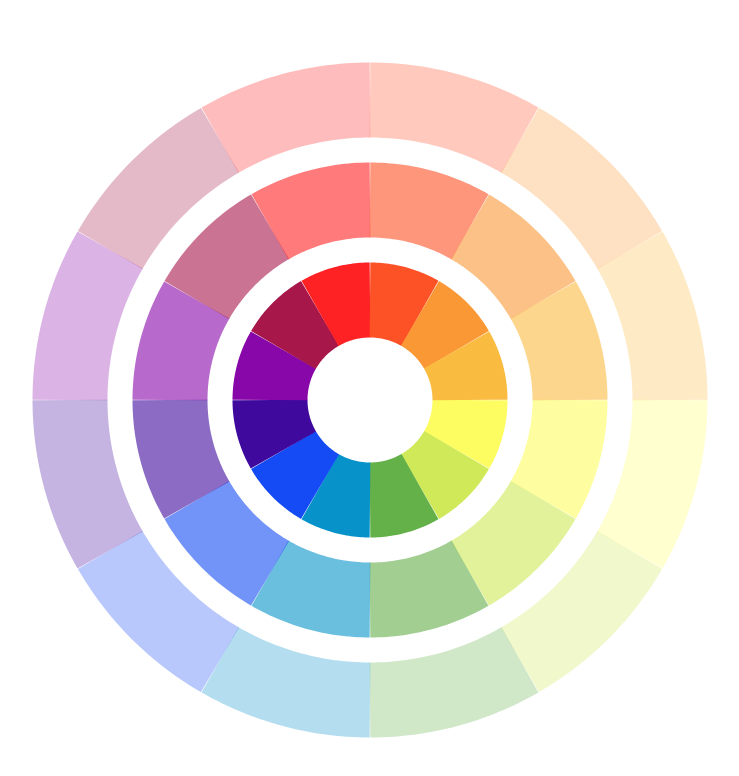
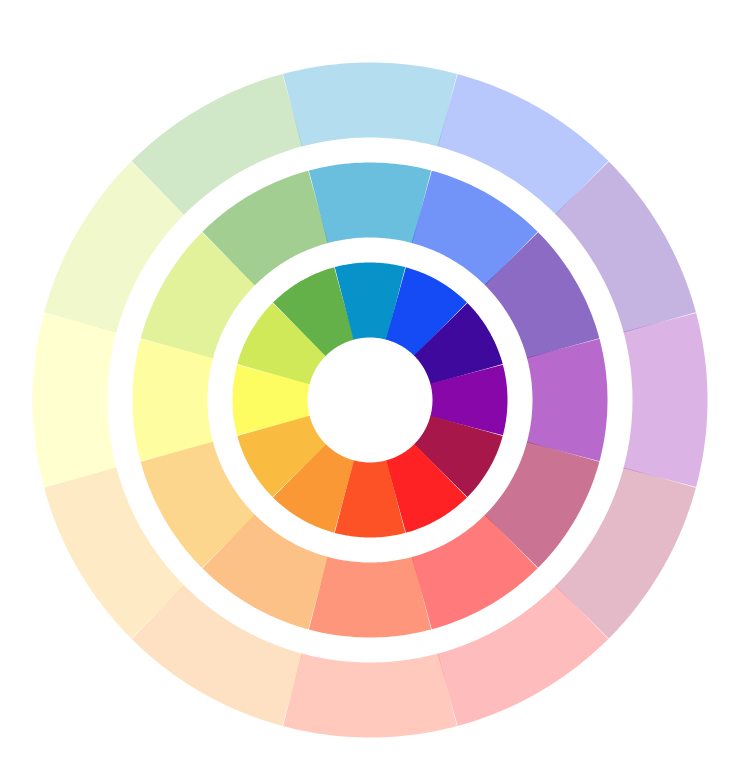
Before and after one commit to hypostatized/p3.christophermorse.org, a plain HTML site: page index.html in a window 1280 px wide. Shown: the whole page, without its empty margins (270-1009 px from the left). Drawn offline with nearby package versions, Linux system fonts and the light colour scheme.

Commit message:
changed order of piano

```diff
--- a/index.html
+++ b/index.html
@@ -39,8 +39,8 @@
             var notes = [{
                 "layer": "1",
                 "radius": 100,
-                "xvalue": 0,
-                "yvalue": 30,
+                "xvalue": 165,
+                "yvalue": 195,
                 "color": "#FDFD62",
                 "key": "65",
                 "note": "C3",
@@ -48,8 +48,8 @@
             }, {
                 "layer": "1",
                 "radius": 100,
-                "xvalue": 30,
-                "yvalue": 60,
+                "xvalue": 195,
+                "yvalue": 225,
                 "color": "#CFE958",
                 "key": "83",
                 "note": "Db3",
@@ -57,8 +57,8 @@
             }, {
                 "layer": "1",
                 "radius": 100,
-                "xvalue": 60,
-                "yvalue": 90,
+                "xvalue": 225,
+                "yvalue": 255,
                 "color": "#64B049",
                 "key": "68",
                 "note": "D3",
@@ -66,8 +66,8 @@
             }, {
                 "layer": "1",
                 "radius": 100,
-                "xvalue": 90,
-                "yvalue": 120,
+                "xvalue": 255,
+                "yvalue": 285,
                 "color": "#0793C9",
                 "key": "70",
                 "note": "Eb3",
@@ -75,8 +75,8 @@
             }, {
                 "layer": "1",
                 "radius": 100,
-                "xvalue": 120,
-                "yvalue": 150,
+                "xvalue": 285,
+                "yvalue": 315,
                 "color": "#154BF4",
                 "key": "71",
                 "note": "E3",
@@ -84,8 +84,8 @@
             }, {
                 "layer": "1",
                 "radius": 100,
-                "xvalue": 150,
-                "yvalue": 180,
+                "xvalue": 315,
+                "yvalue": 345,
                 "color": "#3F099D",
                 "key": "72",
                 "note": "F3",
@@ -93,8 +93,8 @@
             }, {
                 "layer": "1",
                 "radius": 100,
-                "xvalue": 180,
-                "yvalue": 210,
+                "xvalue": 345,
+                "yvalue": 375,
                 "color": "#8707A8",
                 "key": "74",
                 "note": "Gb3",
@@ -102,8 +102,8 @@
             }, {
                 "layer": "1",
                 "radius": 100,
-                "xvalue": 210,
-                "yvalue": 240,
+                "xvalue": 15,
+                "yvalue": 45,
                 "color": "#A7174A",
                 "key": "75",
                 "note": "G3",
@@ -111,8 +111,8 @@
             }, {
                 "layer": "1",
                 "radius": 100,
-                "xvalue": 240,
-                "yvalue": 270,
+                "xvalue": 45,
+                "yvalue": 75,
                 "color": "#FE2224",
                 "key": "76",
                 "note": "Ab3",
@@ -120,8 +120,8 @@
             }, {
                 "layer": "1",
                 "radius": 100,
-                "xvalue": 270,
-                "yvalue": 300,
+                "xvalue": 75,
+                "yvalue": 105,
                 "color": "#FD5126",
                 "key": "186",
                 "note": "A3",
@@ -129,8 +129,8 @@
             }, {
                 "layer": "1",
                 "radius": 100,
-                "xvalue": 300,
-                "yvalue": 330,
+                "xvalue": 105,
+                "yvalue": 135,
                 "color": "#FB9836",
                 "key": "222",
                 "note": "Bb3",
@@ -138,17 +138,17 @@
             }, {
                 "layer": "1",
                 "radius": 100,
-                "xvalue": 330,
-                "yvalue": 360,
+                "xvalue": 135,
+                "yvalue": 165,
                 "color": "#FABB41",
                 "key": "13",
                 "note": "B3",
                 "opacity": 1
             }, {
-                "layer": "1",
+                "layer": "2",
                 "radius": 200,
-                "xvalue": 0,
-                "yvalue": 30,
+                "xvalue": 165,
+                "yvalue": 195,
                 "color": "#FDFD62",
                 "key": "81",
                 "note": "C4",
@@ -156,8 +156,8 @@
             }, {
                 "layer": "2",
                 "radius": 200,
-                "xvalue": 30,
-                "yvalue": 60,
+                "xvalue": 195,
+                "yvalue": 225,
                 "color": "#CFE958",
                 "key": "87",
                 "note": "Db4",
@@ -165,8 +165,8 @@
             }, {
                 "layer": "2",
                 "radius": 200,
-                "xvalue": 60,
-                "yvalue": 90,
+                "xvalue": 225,
+                "yvalue": 255,
                 "color": "#64B049",
                 "key": "69",
                 "note": "D4",
@@ -174,8 +174,8 @@
             }, {
                 "layer": "2",
                 "radius": 200,
-                "xvalue": 90,
-                "yvalue": 120,
+                "xvalue": 255,
+                "yvalue": 285,
                 "color": "#0793C9",
                 "key": "82",
                 "note": "Eb4",
@@ -183,8 +183,8 @@
             }, {
                 "layer": "2",
                 "radius": 200,
-                "xvalue": 120,
-                "yvalue": 150,
+                "xvalue": 285,
+                "yvalue": 315,
                 "color": "#154BF4",
                 "key": "84",
                 "note": "E4",
@@ -192,8 +192,8 @@
             }, {
                 "layer": "2",
                 "radius": 200,
-                "xvalue": 150,
-                "yvalue": 180,
+                "xvalue": 315,
+                "yvalue": 345,
                 "color": "#3F099D",
                 "key": "89",
                 "note": "F4",
@@ -201,8 +201,8 @@
             }, {
                 "layer": "2",
                 "radius": 200,
-                "xvalue": 180,
-                "yvalue": 210,
+                "xvalue": 345,
+                "yvalue": 375,
                 "color": "#8707A8",
                 "key": "85",
                 "note": "Gb4",
@@ -210,8 +210,8 @@
             }, {
                 "layer": "2",
                 "radius": 200,
-                "xvalue": 210,
-                "yvalue": 240,
+                "xvalue": 15,
+                "yvalue": 45,
                 "color": "#A7174A",
                 "key": "73",
                 "note": "G4",
@@ -219,8 +219,8 @@
             }, {
                 "layer": "2",
                 "radius": 200,
-                "xvalue": 240,
-                "yvalue": 270,
+                "xvalue": 45,
+                "yvalue": 75,
                 "color": "#FE2224",
                 "key": "79",
                 "note": "Ab4",
@@ -228,8 +228,8 @@
             }, {
                 "layer": "2",
                 "radius": 200,
-                "xvalue": 270,
-                "yvalue": 300,
+                "xvalue": 75,
+                "yvalue": 105,
                 "color": "#FD5126",
                 "key": "80",
                 "note": "A4",
@@ -237,8 +237,8 @@
             }, {
                 "layer": "2",
                 "radius": 200,
-                "xvalue": 300,
-                "yvalue": 330,
+                "xvalue": 105,
+                "yvalue": 135,
                 "color": "#FB9836",
                 "key": "219",
                 "note": "Bb4",
@@ -246,8 +246,8 @@
             }, {
                 "layer": "2",
                 "radius": 200,
-                "xvalue": 330,
-                "yvalue": 360,
+                "xvalue": 135,
+                "yvalue": 165,
                 "color": "#FABB41",
                 "key": "221",
                 "note": "B4",
@@ -255,8 +255,8 @@
             }, {
                 "layer": "3",
                 "radius": 300,
-                "xvalue": 0,
-                "yvalue": 30,
+                "xvalue": 165,
+                "yvalue": 195,
                 "color": "#FDFD62",
                 "key": "49",
                 "note": "C5",
@@ -264,8 +264,8 @@
             }, {
                 "layer": "3",
                 "radius": 300,
-                "xvalue": 30,
-                "yvalue": 60,
+                "xvalue": 195,
+                "yvalue": 225,
                 "color": "#CFE958",
                 "key": "50",
                 "note": "Db5",
@@ -273,8 +273,8 @@
             }, {
                 "layer": "3",
                 "radius": 300,
-                "xvalue": 60,
-                "yvalue": 90,
+                "xvalue": 225,
+                "yvalue": 255,
                 "color": "#64B049",
                 "key": "51",
                 "note": "D5",
@@ -282,8 +282,8 @@
             }, {
                 "layer": "3",
                 "radius": 300,
-                "xvalue": 90,
-                "yvalue": 120,
+                "xvalue": 255,
+                "yvalue": 285,
                 "color": "#0793C9",
                 "key": "52",
                 "note": "Eb5",
@@ -291,8 +291,8 @@
             }, {
                 "layer": "3",
                 "radius": 300,
-                "xvalue": 120,
-                "yvalue": 150,
+                "xvalue": 285,
+                "yvalue": 315,
                 "color": "#154BF4",
                 "key": "53",
                 "note": "E5",
@@ -300,8 +300,8 @@
             }, {
                 "layer": "3",
                 "radius": 300,
-                "xvalue": 150,
-                "yvalue": 180,
+                "xvalue": 315,
+                "yvalue": 345,
                 "color": "#3F099D",
                 "key": "54",
                 "note": "F5",
@@ -309,8 +309,8 @@
             }, {
                 "layer": "3",
                 "radius": 300,
-                "xvalue": 180,
-                "yvalue": 210,
+                "xvalue": 345,
+                "yvalue": 375,
                 "color": "#8707A8",
                 "key": "55",
                 "note": "Gb5",
@@ -318,8 +318,8 @@
             }, {
                 "layer": "3",
                 "radius": 300,
-                "xvalue": 210,
-                "yvalue": 240,
+                "xvalue": 15,
+                "yvalue": 45,
                 "color": "#A7174A",
                 "key": "56",
                 "note": "G5",
@@ -327,8 +327,8 @@
             }, {
                 "layer": "3",
                 "radius": 300,
-                "xvalue": 240,
-                "yvalue": 270,
+                "xvalue": 45,
+                "yvalue": 75,
                 "color": "#FE2224",
                 "key": "57",
                 "note": "Ab5",
@@ -336,8 +336,8 @@
             }, {
                 "layer": "3",
                 "radius": 300,
-                "xvalue": 270,
-                "yvalue": 300,
+                "xvalue": 75,
+                "yvalue": 105,
                 "color": "#FD5126",
                 "key": "48",
                 "note": "A5",
@@ -345,8 +345,8 @@
             }, {
                 "layer": "3",
                 "radius": 300,
-                "xvalue": 300,
-                "yvalue": 330,
+                "xvalue": 105,
+                "yvalue": 135,
                 "color": "#FB9836",
                 "key": "189",
                 "note": "Bb5",
@@ -354,8 +354,8 @@
             }, {
                 "layer": "3",
                 "radius": 300,
-                "xvalue": 330,
-                "yvalue": 360,
+                "xvalue": 135,
+                "yvalue": 165,
                 "color": "#FABB41",
                 "key": "187",
                 "note": "B5",
```
